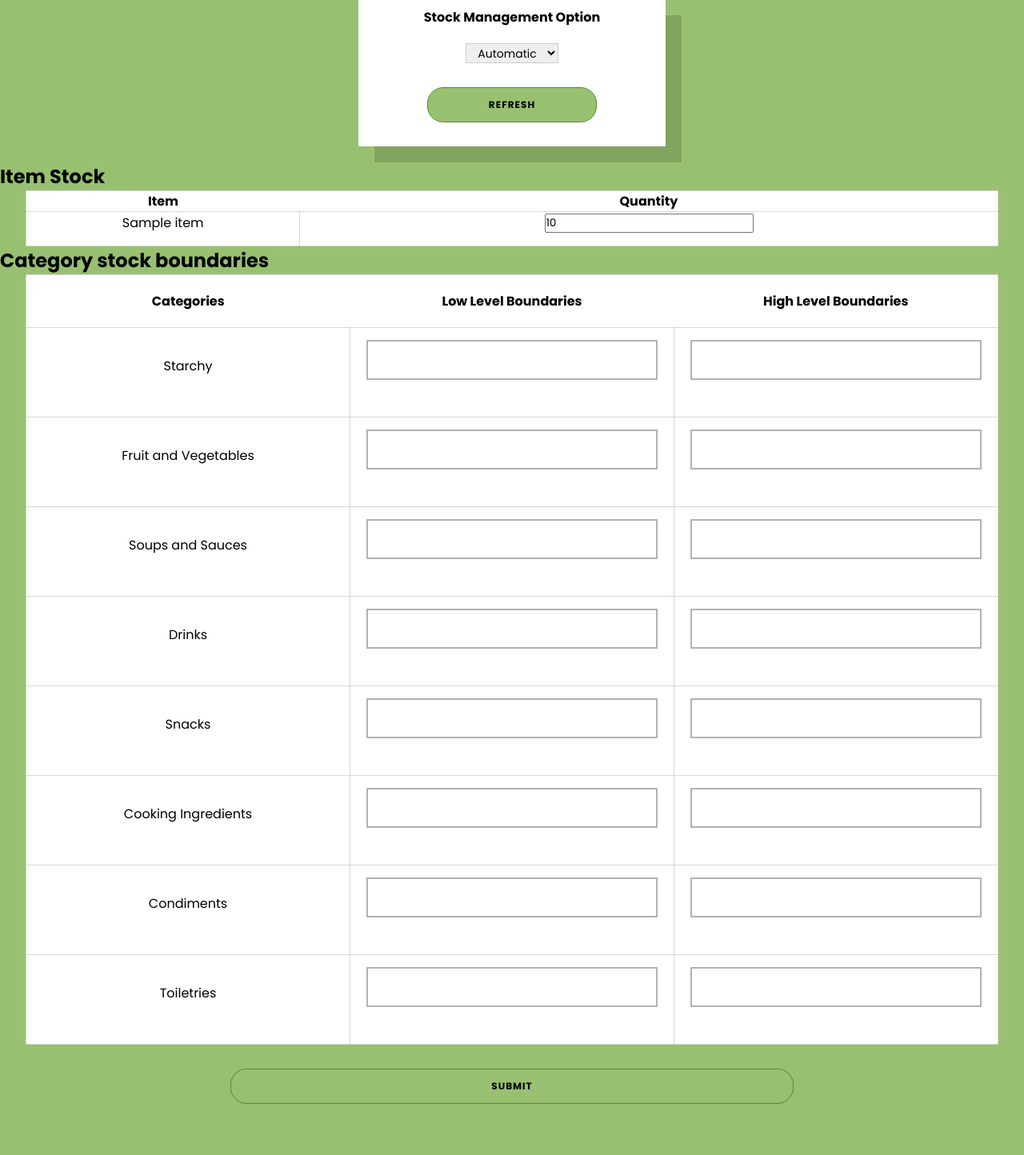
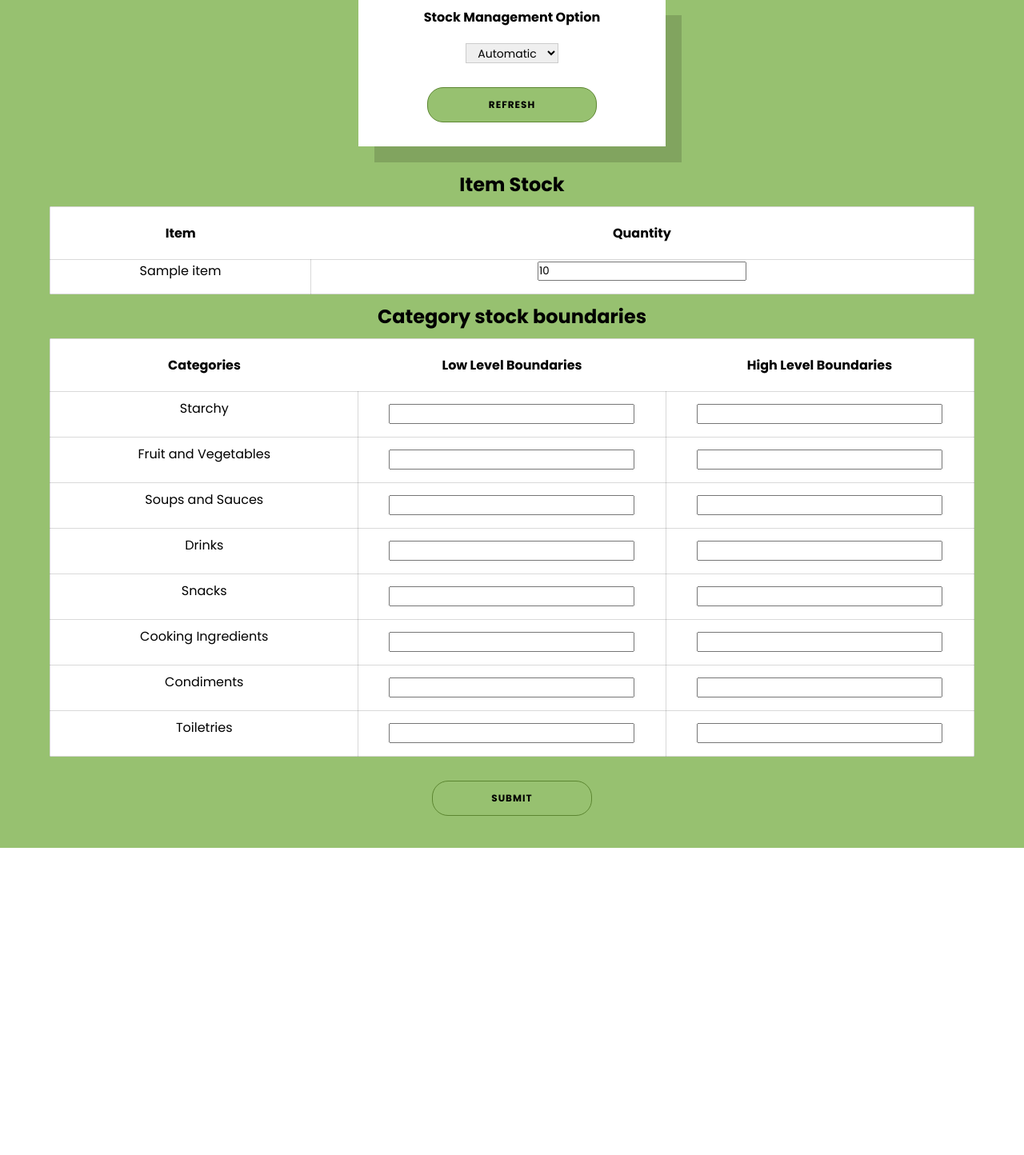
Before and after one commit to sclay-ncl/CSC2033-Food-Bank-Project, a Flask app: page /manage-stock in a window 1280 px wide. Shown: the part 184-1628 px from the top of the page at 80% size. After the commit the page ends 1244 px from the top, so only its background shows below. Run offline with Flask 2, Linux system fonts and the light colour scheme; a user stored in the database is signed in; tables that the repository leaves empty hold one stand-in row (values such as "Sample post"); parts of the project's set-up code (start-up, migrations or seed data) failed here and were passed over; some libraries are stand-ins or nearby versions.

Commit message:
Adding CSS to the manage stock page, so it is correctly formatted

```diff
--- a/static/styles.css
+++ b/static/styles.css
@@ -383,7 +399,6 @@ form label{
     width: 90%;
     border: rgba(0,0,0,.3) 2px solid;
     box-sizing: border-box;
-    padding: 20px;
     display: block;
     margin: 15px auto 30px;
 }
@@ -911,45 +901,79 @@ td.stock-table{
     height: 25px;
 }
 
+/* Manual Stock Table */
+
 .manual-stock{
-    width:95%;
+    width: 95%;
     margin-left: 2.5%;
-    table-layout: fixed;
     position: relative;
     text-align: center;
+    height: 15px;
 }
 
 .manual-stock th{
-    padding: 10px;
+    padding: 20px;
 }
 
-.manual-stock .form-dropdown{
-    height: 100% ;
+/* Form Dropdown Menu in Stock management page */
+.form-dropdown-sm{
+    font-size: 14px;
+    vertical-align: center;
+    text-align: center;
+    width: 80%;
 }
 
+/* Item Table on Automatic option page */
 .item-table{
     width: 95%;
     margin-left: 2.5%;
     position: relative;
     text-align: center;
+    height: 15px;
 }
 
+.item-table h2{
+    padding: 10px;
+}
+
+.item-table th{
+    padding: 20px;
+}
+
+.item-table td{
+     margin-top: 15px;
+}
+
+/* Category Boundaries Table on Automatic option page */
 .category-boundaries{
     width: 95%;
-    margin-left: 2.5%;
+    margin-left:2.5%;
     table-layout: fixed;
     position: relative;
     text-align: center;
+    height: 15px;
 }
 
+.category-boundaries h2{
+    padding: 20px;
+}
 .category-boundaries th{
     padding: 20px;
 }
 
-.category-boundaries tr{
-    height: 5%;
+/* Input in the stock management page */
+.input-sm{
+    font-size: 14px;
+    vertical-align: center;
+    text-align: center;
+    width: 80%;
+    margin-top: 15px;
 }
 
-.category-boundaries td{
-    height: 5%;
+/* Submit button on stock management page */
+.submit-button-sm{
+    width: 30%;
+    padding-bottom: 10px;
+    margin-left: auto;
+    margin-right: auto;
 }
--- a/templates/manage-stock.html
+++ b/templates/manage-stock.html
@@ -18,63 +18,63 @@
         </div>
     </form>
 
+    <!-- Stock Management form for manual option -->
     {% if current_user.associated[0].management_option==0 %}
-    <!-- Stock Management form for manual option -->
     <form method="POST">
         {{ form.csrf_token() }}
+          <div class="manual-stock">
             <table class="manual-stock">
                 <th> Category </th>
                 <th> Stock Level </th>
                 <tr>
+                    <td> Starchy </td>
+                    <td> {{ form.starchy(class="form-dropdown-sm")}} </td>
                 </tr>
-                <td> Starchy </td>
-                <td> {{ form.starchy(class="form-dropdown")}} </td>
                 <tr>
                     <td> Protein</td>
-                <td> {{ form.protein(class="form-dropdown")}} </td>
+                    <td> {{ form.protein(class="form-dropdown-sm")}} </td>
                 </tr>
                 <tr>
                     <td> Fruit and Vegetables </td>
-                <td> {{ form.fruit_veg(class="form-dropdown")}} </td>
+                    <td> {{ form.fruit_veg(class="form-dropdown-sm")}} </td>
                 </tr>
                 <tr>
                     <td> Soups and Sauces </td>
-                <td> {{ form.soup_sauce(class="form-dropdown")}} </td>
+                    <td> {{ form.soup_sauce(class="form-dropdown-sm")}} </td>
                 </tr>
                 <tr>
                     <td> Drinks </td>
-                <td> {{ form.drinks(class="form-dropdown")}} </td>
+                    <td> {{ form.drinks(class="form-dropdown-sm")}} </td>
                 </tr>
                 <tr>
                     <td> Snacks </td>
-                <td> {{ form.snacks(class="form-dropdown")}} </td>
+                    <td> {{ form.snacks(class="form-dropdown-sm")}} </td>
                 </tr>
                 <tr>
                     <td> Cooking Ingredients</td>
-                <td> {{ form.cooking_ingredients(class="form-dropdown")}} </td>
+                    <td> {{ form.cooking_ingredients(class="form-dropdown-sm")}} </td>
                 </tr>
                 <tr>
                     <td> Condiments</td>
-                <td> {{ form.condiments(class="form-dropdown")}} </td>
+                    <td> {{ form.condiments(class="form-dropdown-sm")}} </td>
                 </tr>
                 <tr>
                     <td> Toiletries</td>
-                <td> {{ form.toiletries(class="form-dropdown")}} </td>
-                <div class="submit-button">
+                    <td> {{ form.toiletries(class="form-dropdown-sm")}} </td>
+                </tr>
+            </table>
+          <div class="submit-button-sm">
           {{ form.submit(class="button") }}
           </div>
-            </tr>
-
-        </table>
-
+      </div>
+    </form>
     {% endif %}
-    </form>
 
     <!-- Inventory table -->
     {% if current_user.associated[0].management_option==1 %}
-
         <form method="POST">
             {{ form.csrf_token() }}
+                <div class="item-table">
                     <h2> Item Stock </h2>
                     <table class="item-table">
                         <th> Item </th>
@@ -94,53 +94,48 @@
                         <th> High Level Boundaries</th>
                         <tr>
                             <td> Starchy </td>
-                            <td> {{ form.category_boundary_form.starchy_low (class="input") }}</td>
-                            <td> {{ form.category_boundary_form.starchy_high(class="input") }}</td>
+                            <td> {{ form.category_boundary_form.starchy_low (class="input-sm") }}</td>
+                            <td> {{ form.category_boundary_form.starchy_high(class="input-sm") }}</td>
                         </tr>
                             <td> Fruit and Vegetables </td>
-                            <td> {{ form.category_boundary_form.fruit_veg_low (class="input") }}</td>
-                            <td> {{ form.category_boundary_form.fruit_veg_high (class="input") }}</td>
+                            <td> {{ form.category_boundary_form.fruit_veg_low (class="input-sm") }}</td>
+                            <td> {{ form.category_boundary_form.fruit_veg_high (class="input-sm") }}</td>
                         </tr>
                         <tr>
                             <td> Soups and Sauces </td>
-                            <td> {{ form.category_boundary_form.soup_sauce_low (class="input") }}</td>
-                            <td> {{ form.category_boundary_form.soup_sauce_high (class="input") }}</td>
+                            <td> {{ form.category_boundary_form.soup_sauce_low (class="input-sm") }}</td>
+                            <td> {{ form.category_boundary_form.soup_sauce_high (class="input-sm") }}</td>
                         </tr>
                         <tr>
                             <td> Drinks </td>
-                            <td> {{ form.category_boundary_form.drinks_low (class="input") }}</td>
-                            <td> {{ form.category_boundary_form.drinks_high (class="input") }}</td>
+                            <td> {{ form.category_boundary_form.drinks_low (class="input-sm") }}</td>
+                            <td> {{ form.category_boundary_form.drinks_high (class="input-sm") }}</td>
                         </tr>
                         <tr>
                             <td> Snacks </td>
-                            <td> {{ form.category_boundary_form.snacks_low (class="input") }}</td>
-                            <td> {{ form.category_boundary_form.snacks_high (class="input") }}</td>
+                            <td> {{ form.category_boundary_form.snacks_low (class="input-sm") }}</td>
+                            <td> {{ form.category_boundary_form.snacks_high (class="input-sm") }}</td>
                         </tr>
                         <tr>
                             <td> Cooking Ingredients</td>
-                            <td> {{ form.category_boundary_form.cooking_ingredients_low (class="input") }}</td>
-                            <td> {{ form.category_boundary_form.cooking_ingredients_high (class="input") }}</td>
+                            <td> {{ form.category_boundary_form.cooking_ingredients_low (class="input-sm") }}</td>
+                            <td> {{ form.category_boundary_form.cooking_ingredients_high (class="input-sm") }}</td>
                         </tr>
                         <tr>
                             <td> Condiments</td>
-                            <td> {{ form.category_boundary_form.condiments_low  (class="input") }}</td>
-                            <td> {{ form.category_boundary_form.condiments_high (class="input") }}</td>
+                            <td> {{ form.category_boundary_form.condiments_low  (class="input-sm") }}</td>
+                            <td> {{ form.category_boundary_form.condiments_high (class="input-sm") }}</td>
                         </tr>
                         <tr>
                             <td> Toiletries</td>
-                            <td> {{ form.category_boundary_form.toiletries_low (class="input") }}</td>
-                            <td> {{ form.category_boundary_form.toiletries_high (class="input") }}</td>
-
+                            <td> {{ form.category_boundary_form.toiletries_low (class="input-sm") }}</td>
+                            <td> {{ form.category_boundary_form.toiletries_high (class="input-sm") }}</td>
                     </table>
-            <div class="submit-button">
+                <div class="submit-button-sm">
                 {{ form.submit(class="button") }}
                 </div>
+                </div>
         </form>
-
-
-
-
-
     {% endif %}
 
 {% endblock %}
```
Also changed, not shown: other parts of static/styles.css (+22 -31 lines). Lines whose indentation alone changed are shown as unchanged.
